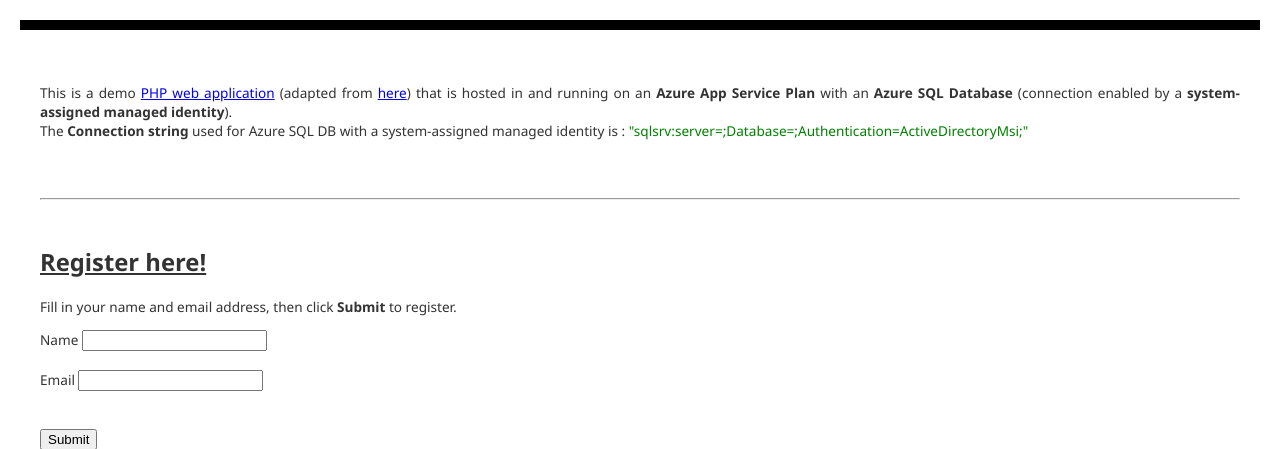
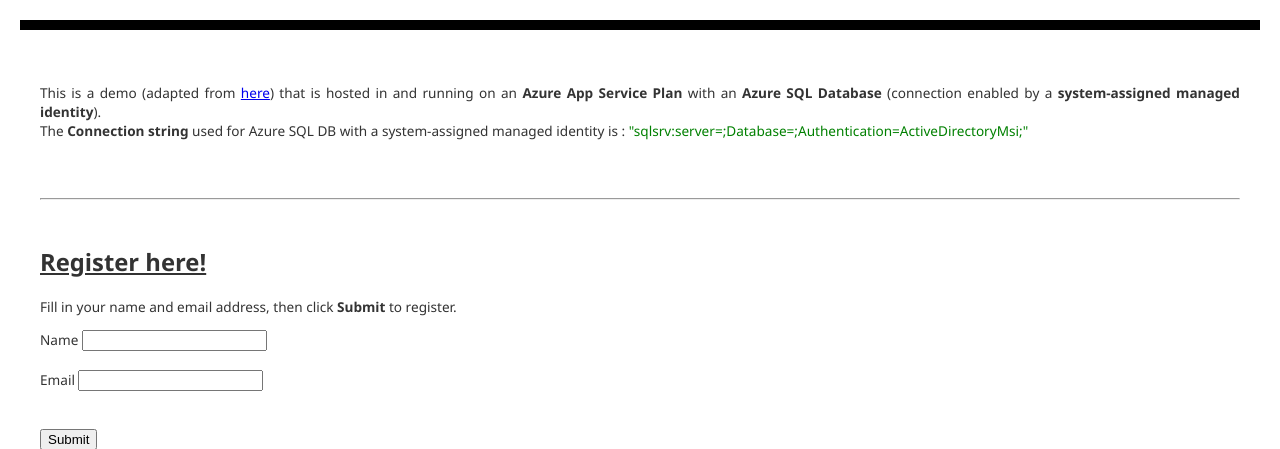
Before and after one commit to brucezwhub/testapp1, a PHP site: page / in a window 1280 px wide. Shown: the top 449 px of the page. Run offline with PHP 8.4, Linux system fonts and the light colour scheme; tables that the repository leaves empty or names only in its code hold one stand-in row (values such as "Sample post"); some libraries are stand-ins or nearby versions.

Commit message:
first commit

```diff
--- a/index.php
+++ b/index.php
@@ -29,7 +29,7 @@ $db_server = getenv("DB_SERVER");
 $db_name = getenv("DB_NAME");
 $location = getenv("LOCATION");
 $connectionString = "sqlsrv:server=$db_server;Database=$db_name;Authentication=ActiveDirectoryMsi;";
-echo "This is a demo <a href=\"https://github.com/cybergavin/azure-cli-labs/tree/master/az-webapp-sql-smi\">PHP web application</a> (adapted from <a href=\"https://github.com/uglide/azure-content/blob/master/articles/app-service-web/web-sites-php-sql-database-deploy-use-git.md\" target=\"_blank\">here</a>) that is hosted in <b>".$location."</b> and running on an <b>Azure App Service Plan</b> with an <b>Azure SQL Database</b> (connection enabled by a <b>system-assigned managed identity</b>). ";
+echo "This is a demo (adapted from <a href=\"https://github.com/uglide/azure-content/blob/master/articles/app-service-web/web-sites-php-sql-database-deploy-use-git.md\" target=\"_blank\">here</a>) that is hosted in <b>".$location."</b> and running on an <b>Azure App Service Plan</b> with an <b>Azure SQL Database</b> (connection enabled by a <b>system-assigned managed identity</b>). ";
 echo "<br />The <b>Connection string</b> used for Azure SQL DB with a system-assigned managed identity is : <font color=\"green\">\"".$connectionString."\"</font>";
 ?>
 </p>
```
Also changed, not shown: readme.txt (added).
